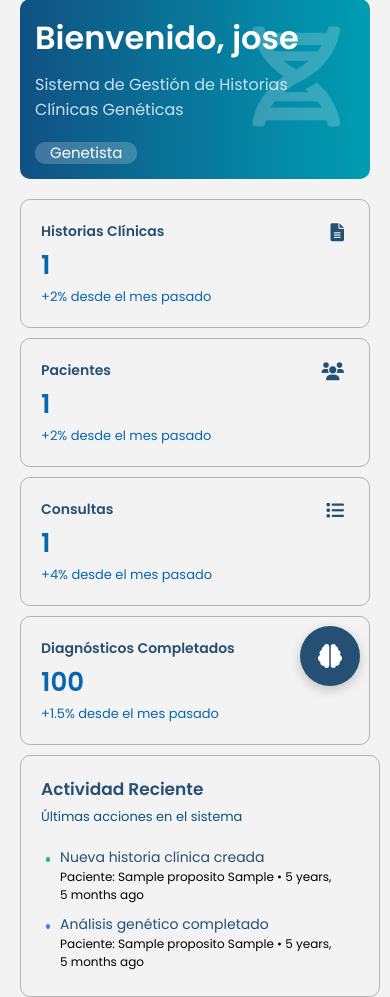
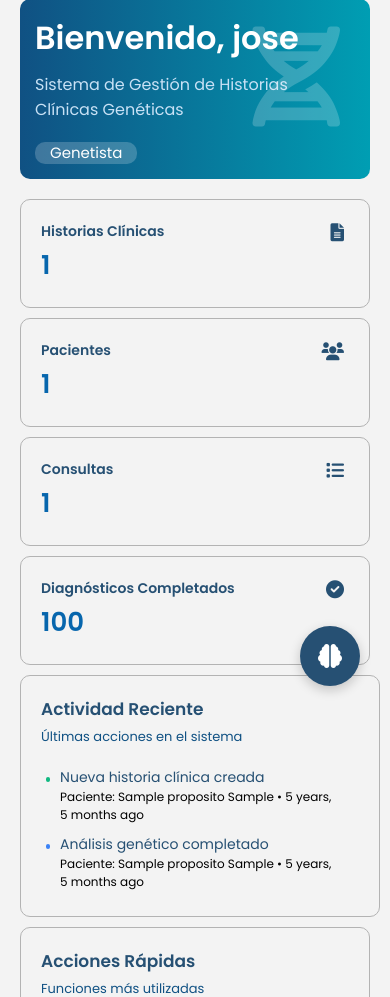
Before and after one commit to EnriqueRioss/GeneticSys, a Django app: page / in a window 390 px wide. Shown: the part 128-1125 px from the top of the page. Run offline with Django 5.2, Linux system fonts and the light colour scheme; a user stored in the database is signed in; data comes from the database, SQL or seed files in the repository; tables that the repository leaves empty hold one stand-in row (values such as "Sample post"); parts of the project's set-up code (start-up, migrations or seed data) failed here and were passed over.

Commit message:
cambios en templates para responsividad 5

```diff
--- a/myapp/templates/index.html
+++ b/myapp/templates/index.html
@@ -40,25 +40,25 @@
                 <div class="stat-header">
                     <h3>Historias Clínicas</h3><i class="fas fa-file-alt"></i>
                 </div>
-                <div class="stat-content"><h2>{{ stats.historias }}</h2><p>+2% desde el mes pasado</p></div>
+                <div class="stat-content"><h2>{{ stats.historias }}</h2></div>
             </div>
             <div class="stat-card">
                 <div class="stat-header">
                     <h3>Pacientes</h3><i class="fas fa-users"></i>
                 </div>
-                <div class="stat-content"><h2>{{ stats.pacientes }}</h2><p>+2% desde el mes pasado</p></div>
+                <div class="stat-content"><h2>{{ stats.pacientes }}</h2></div>
             </div>
             <div class="stat-card">
                 <div class="stat-header">
                     <h3>Consultas</h3><i class="fas fa-list"></i>
                 </div>
-                <div class="stat-content"><h2>{{ stats.consultas_completadas }}</h2><p>+4% desde el mes pasado</p></div>
+                <div class="stat-content"><h2>{{ stats.consultas_completadas }}</h2></div>
             </div>
             <div class="stat-card">
                 <div class="stat-header">
                     <h3>Diagnósticos Completados</h3><i class="fas fa-check-circle"></i>
                 </div>
-                <div class="stat-content"><h2>{{ stats.diagnosticos_completados }}</h2><p>+1.5% desde el mes pasado</p></div>
+                <div class="stat-content"><h2>{{ stats.diagnosticos_completados }}</h2></div>
             </div>
         </div>
 
```
